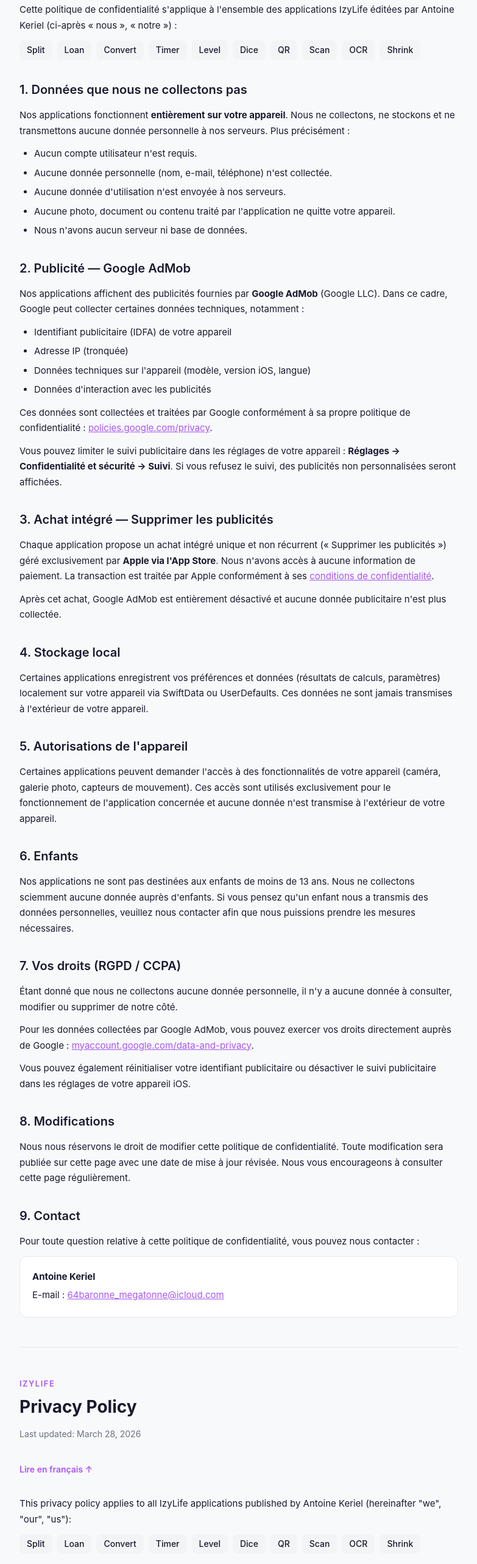
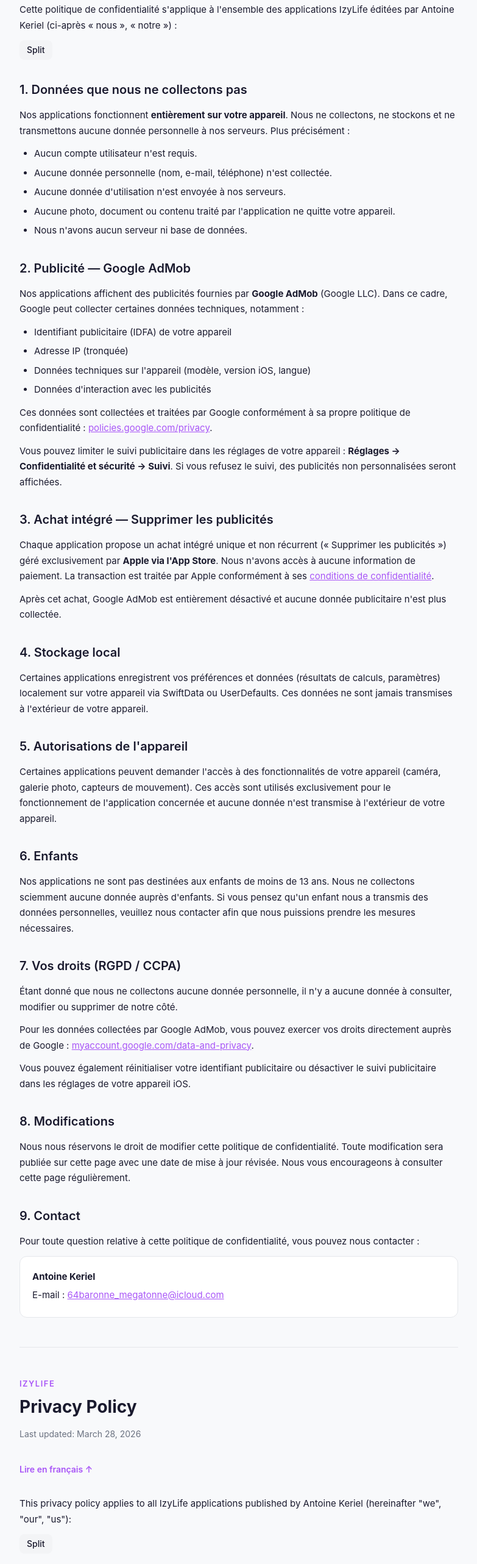
Before and after one commit to popoulos/popoulos.github.io, a plain HTML site: page izylife-privacy/index.html in a window 1280 px wide. Shown: the part 232-2797 px from the top of the page at 61% size, without its empty margins (248-1031 px from the left). Drawn offline with Linux system fonts and the light colour scheme.

Commit message:
remove unreleased apps from privacy policy, keep only Split
Co-Authored-By: Claude Opus 4.6 (1M context) <noreply@anthropic.com>

```diff
--- a/izylife-privacy/index.html
+++ b/izylife-privacy/index.html
@@ -103,8 +103,7 @@
         <div class="section">
             <p>Cette politique de confidentialité s'applique à l'ensemble des applications IzyLife éditées par Antoine Keriel (ci-après « nous », « notre ») :</p>
             <div class="app-list">
-                <span>Split</span><span>Loan</span><span>Convert</span><span>Timer</span><span>Level</span>
-                <span>Dice</span><span>QR</span><span>Scan</span><span>OCR</span><span>Shrink</span>
+                <span>Split</span>
             </div>
         </div>
 
@@ -188,8 +187,7 @@
         <div class="section">
             <p>This privacy policy applies to all IzyLife applications published by Antoine Keriel (hereinafter "we", "our", "us"):</p>
             <div class="app-list">
-                <span>Split</span><span>Loan</span><span>Convert</span><span>Timer</span><span>Level</span>
-                <span>Dice</span><span>QR</span><span>Scan</span><span>OCR</span><span>Shrink</span>
+                <span>Split</span>
             </div>
         </div>
 
```
